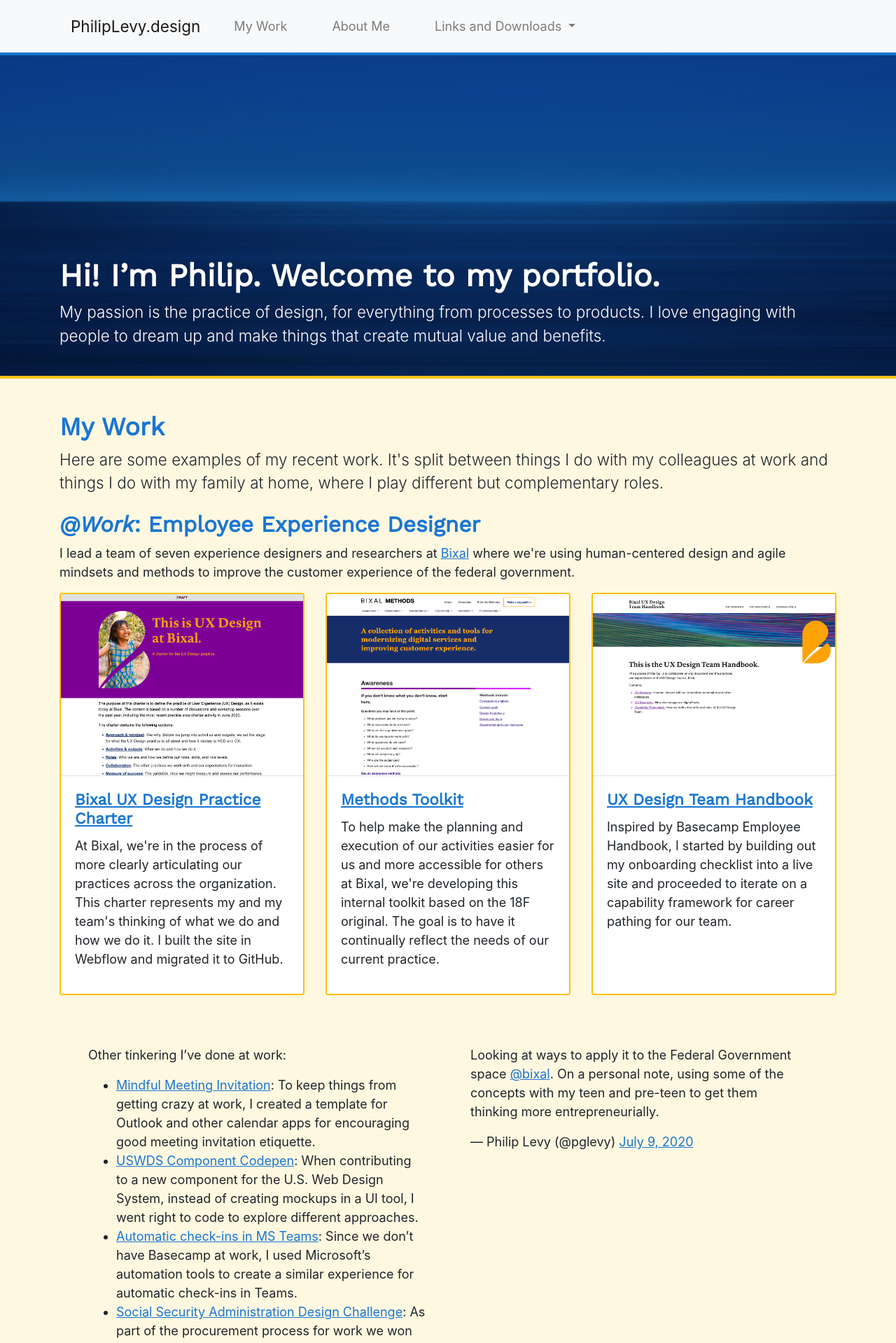
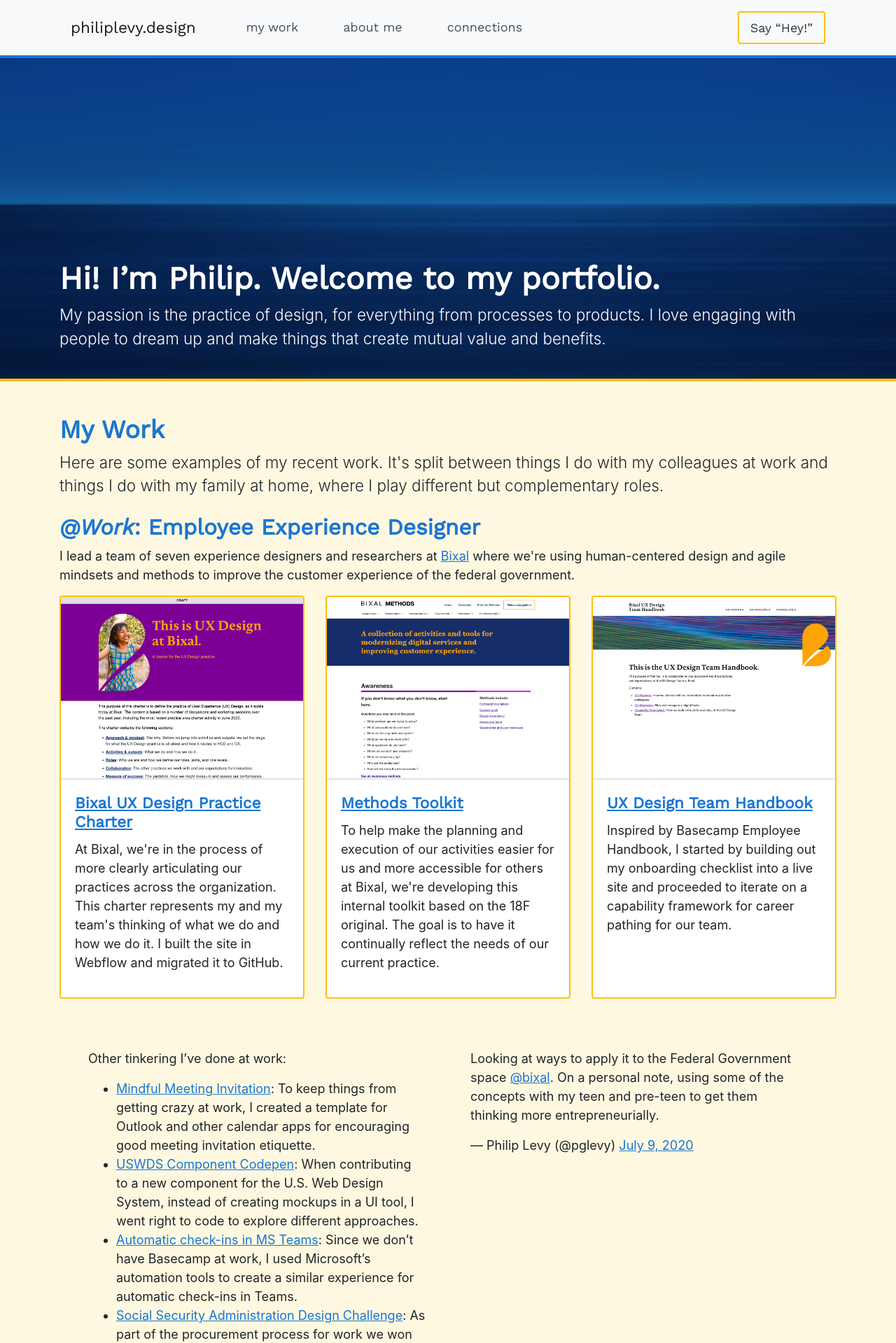
Before and after one commit to pglevy/portfolio, a Jekyll site: the page built from index.md, in a window 1280 px wide. Shown: the top 1919 px of the page at 70% size. Built offline with Jekyll 4.4.1, drawn with Linux system fonts in a browser that asks for light colours; comment, search, counter and statistics services are not loaded; some of the changed text lies outside the part shown.

Commit message:
nav content and styling

```diff
--- a/_includes/nav.html
+++ b/_includes/nav.html
@@ -1,30 +1,24 @@
 <div class="bg-light py-2">
   <div class="container">
     <nav class="navbar navbar-expand-lg navbar-light bg-light">
-      <a class="navbar-brand text-decoration-none" href="#">PhilipLevy.design</a>
+      <a class="navbar-brand text-decoration-none" href="{{site.baseurl}}">philiplevy.design</a>
       <button class="navbar-toggler" type="button" data-toggle="collapse" data-target="#navbarSupportedContent" aria-controls="navbarSupportedContent" aria-expanded="false" aria-label="Toggle navigation">
         <span class="navbar-toggler-icon"></span>
       </button>
 
       <div class="collapse navbar-collapse" id="navbarSupportedContent">
         <ul class="navbar-nav mr-auto">
-          <li class="nav-item px-4">
-            <a class="nav-link" href="#my-work">My Work <span class="sr-only">(current)</span></a>
+          <li class="nav-item pl-6 pr-6">
+            <a class="nav-link" href="#my-work">my work</a>
           </li>
-          <li class="nav-item px-4">
-            <a class="nav-link" href="#about-me">About Me</a>
+          <li class="nav-item pr-6">
+            <a class="nav-link" href="#about-me">about me</a>
           </li>
-          <li class="nav-item px-4 dropdown">
-            <a class="nav-link dropdown-toggle" href="#" id="navbarDropdown" role="button" data-toggle="dropdown" aria-haspopup="true" aria-expanded="false">
-              Links and Downloads
-            </a>
-            <div class="dropdown-menu" aria-labelledby="navbarDropdown">
-              <a class="dropdown-item" href="#">Action</a>
-              <a class="dropdown-item" href="#">Another action</a>
-              <div class="dropdown-divider"></div>
-              <a class="dropdown-item" href="#">Something else here</a>
-            </div>
+          <li class="nav-item pr-6">
+            <a class="nav-link" href="#connections">connections</a>
           </li>
+        </ul>
+        <a class="btn btn-outline-secondary text-dark my-2 my-sm-0" href="mailto:philip.levy@hey.com?subject=I love your portfolio!">Say “Hey!”</a>
       </div>
     </nav>
   </div>
--- a/_layouts/index.html
+++ b/_layouts/index.html
@@ -25,7 +25,7 @@
           {{ section }}
         {% endfor %}
 
-      {% assign this_section = site.sections | where: "title", "Links" %}
+      {% assign this_section = site.sections | where: "title", "Connections" %}
         {% for section in this_section %}
           {{ section }}
         {% endfor %}
--- a/assets/css/main.scss
+++ b/assets/css/main.scss
@@ -99,6 +99,8 @@ $input-btn-padding-x-lg:      1.5rem;
 $card-border-color:                 rgba($secondary, 1.0);
 $card-border-width:                 2px;
 
+$border-width:                2px;
+
 // Custom bootstrap variables must be set or imported *before* bootstrap.
 @import "bootstrap";
 
@@ -123,3 +125,20 @@ $card-border-width:                 2px;
   border-bottom: 4px $secondary solid;
   background-blend-mode: multiply;
 }
+
+.navbar {
+  font-family: 'Work Sans', -apple-system, BlinkMacSystemFont, "Segoe UI", Roboto, "Helvetica Neue", Arial, "Noto Sans", sans-serif, "Apple Color Emoji", "Segoe UI Emoji", "Segoe UI Symbol", "Noto Color Emoji";
+}
+
+.nav-link {
+  color: $gray-700 !important;
+  border-bottom: 2px solid $gray-100;
+}
+
+a.nav-link:hover, a.nav-link:focus, a.nav-link:active {
+  border-bottom: 2px solid $secondary;
+}
+
+a.navbar-brand:hover, a.navbar-brand:focus, a.navbar-brand:active {
+  color: $primary !important;
+}
```
Also changed, not shown: _sections/connections.md (renamed from _sections/links.md, +3 -3 lines), _layouts/connections.html (renamed from _layouts/links.html).
